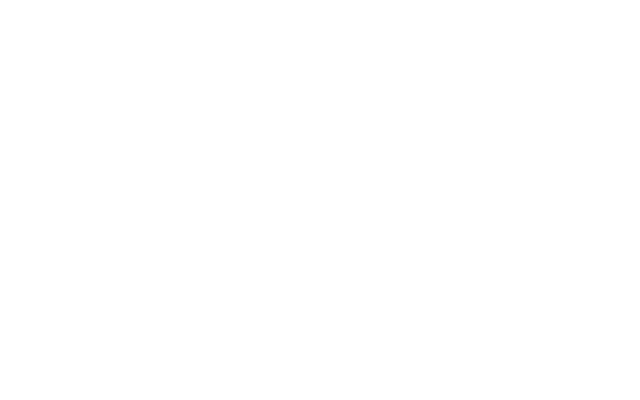
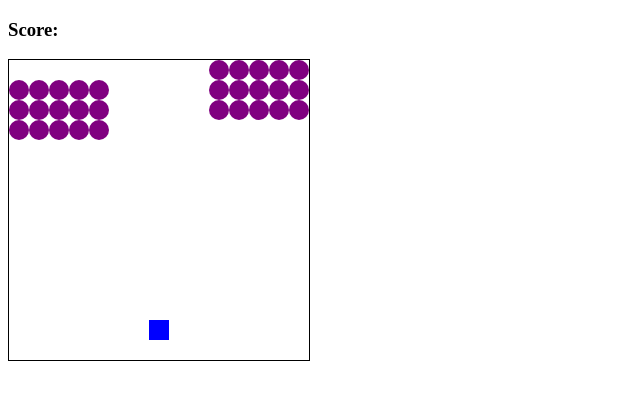
Before and after one commit to lmssr/space-invaders, a plain HTML site: page index.html in a window 1280 px wide. Shown: the whole page, without its empty margins (0-640 px from the left). Drawn offline with Linux system fonts and the light colour scheme.

Commit message:
finish game

```diff
--- a/app.js
+++ b/app.js
@@ -0,0 +1,120 @@
+document.addEventListener('DOMContentLoaded', () => {
+  const squares = document.querySelectorAll('.grid div')
+  const resultDisplay = document.querySelector('#result')
+  let width = 15
+  let currentShooterIndex = 202
+  let currentInvaderIndex = 0
+  let alienInvadersTakenDown = []
+  let result = 0
+  let direction = 1
+  let invaderId
+
+  const alienInvaders = [
+    0, 1, 2, 3, 4, 5, 6, 7, 8, 9,
+    15,16,17,18,19,20,21,22,23,24,
+    30,31,32,33,34,35,36,37,38,39
+    ]
+
+    alienInvaders.forEach( invader => squares[currentInvaderIndex + invader].classList.add('invader'))
+
+    squares[currentShooterIndex].classList.add('shooter')
+
+    function moveShooter(e) {
+      squares[currentShooterIndex].classList.remove('shooter')
+      switch(e.keyCode) {
+        case 37:
+          if(currentShooterIndex % width !== 0) currentShooterIndex -=1
+          break
+        case 39:
+          if(currentShooterIndex % width < width -1) currentShooterIndex +=1
+          break
+      }
+      squares[currentShooterIndex].classList.add('shooter')
+    }
+    document.addEventListener('keydown', moveShooter)
+
+    function moveInvaders() {
+      const leftEdge = alienInvaders[0] % width === 0
+      const rightEdge = alienInvaders[alienInvaders.length -1] % width === -1
+
+      if((leftEdge && direction === -1) || (rightEdge && direction === 1)) {
+        direction = width
+      } else if (direction === width) {
+        if (leftEdge) direction = 1
+        else direction = -1
+      }
+      for (let i = 0; i <= alienInvaders.length -1; i++) {
+        squares[alienInvaders[i]].classList.remove('invader')
+      }
+      for (let i = 0; i <= alienInvaders.length -1; i++) {
+        alienInvaders[i] += direction
+      }
+      for (let i = 0; i <= alienInvaders.length -1; i++) {
+        if(!alienInvadersTakenDown.includes(i)) {
+        squares[alienInvaders[i]].classList.add('invader')
+        }
+      }
+
+      if(squares[currentShooterIndex].classList.contains('invader', 'shooter')) {
+        resultDisplay.textContent = 'Game Over'
+        squares[currentShooterIndex].classList.add('boom')
+        clearInterval(invaderId)
+      }
+
+      for (let i = 0; i <= alienInvaders.length -1; i++) {
+        if(alienInvaders[i] > (squares.length - (width-1))) {
+          resultDisplay.textContent = 'Game Over'
+          clearInterval(invaderId)
+        }
+      }
+
+    if(alienInvadersTakenDown.length === alienInvaders.length) {
+      resultDisplay.textContent = "You Win"
+      clearInterval(invaderId)
+    }
+    }
+    invaderId = setInterval(moveInvaders, 500)
+
+    function shoot(e) {
+      let laserId
+      let currentLaserIndex = currentShooterIndex
+
+      function moveLaser() {
+        squares[currentLaserIndex].classList.remove('laser')
+        currentLaserIndex -= width
+        squares[currentLaserIndex].classList.add('laser')
+
+        if(squares[currentLaserIndex].classList.contains('invader')) {
+          squares[currentLaserIndex].classList.remove('laser')
+          squares[currentLaserIndex].classList.remove('invader')
+          squares[currentLaserIndex].classList.add('boom')
+
+          setTimeout(() => squares[currentLaserIndex].classList.remove('boom'), 250)
+          clearInterval(laserId)
+
+          const alienTakenDown = alienInvaders.indexOf(currentLaserIndex)
+          alienInvadersTakenDown.push(alienTakenDown)
+          result++
+          resultDisplay.textContent = result
+        }
+
+        if(currentLaserIndex < width) {
+          clearInterval(laserId)
+          setTimeout(() => squares[currentLaserIndex].classList.remove('laser'), 100)
+        }
+      }
+
+      // document.addEventListener('keyup', e => {
+      //   if(e.keyCode === 32) {
+      //     laserId = setInterval(moveLaser, 100)
+      //   }
+      // })
+      switch(e.keyCode) {
+        case 32:
+        laserId = setInterval(moveLaser, 100)
+        break
+      }
+    }
+
+    document.addEventListener('keyup', shoot)
+})
--- a/index.html
+++ b/index.html
@@ -7,6 +7,233 @@
   <script src="app.js" charset="utf-8"></script>
 </head>
 <body>
-
+  <h3>Score:<span id="result"></span></h3>
+  <div class="grid">
+    <div></div>
+    <div></div>
+    <div></div>
+    <div></div>
+    <div></div>
+    <div></div>
+    <div></div>
+    <div></div>
+    <div></div>
+    <div></div>
+    <div></div>
+    <div></div>
+    <div></div>
+    <div></div>
+    <div></div>
+    <div></div>
+    <div></div>
+    <div></div>
+    <div></div>
+    <div></div>
+    <div></div>
+    <div></div>
+    <div></div>
+    <div></div>
+    <div></div>
+    <div></div>
+    <div></div>
+    <div></div>
+    <div></div>
+    <div></div>
+    <div></div>
+    <div></div>
+    <div></div>
+    <div></div>
+    <div></div>
+    <div></div>
+    <div></div>
+    <div></div>
+    <div></div>
+    <div></div>
+    <div></div>
+    <div></div>
+    <div></div>
+    <div></div>
+    <div></div>
+    <div></div>
+    <div></div>
+    <div></div>
+    <div></div>
+    <div></div>
+    <div></div>
+    <div></div>
+    <div></div>
+    <div></div>
+    <div></div>
+    <div></div>
+    <div></div>
+    <div></div>
+    <div></div>
+    <div></div>
+    <div></div>
+    <div></div>
+    <div></div>
+    <div></div>
+    <div></div>
+    <div></div>
+    <div></div>
+    <div></div>
+    <div></div>
+    <div></div>
+    <div></div>
+    <div></div>
+    <div></div>
+    <div></div>
+    <div></div>
+    <div></div>
+    <div></div>
+    <div></div>
+    <div></div>
+    <div></div>
+    <div></div>
+    <div></div>
+    <div></div>
+    <div></div>
+    <div></div>
+    <div></div>
+    <div></div>
+    <div></div>
+    <div></div>
+    <div></div>
+    <div></div>
+    <div></div>
+    <div></div>
+    <div></div>
+    <div></div>
+    <div></div>
+    <div></div>
+    <div></div>
+    <div></div>
+    <div></div>
+    <div></div>
+    <div></div>
+    <div></div>
+    <div></div>
+    <div></div>
+    <div></div>
+    <div></div>
+    <div></div>
+    <div></div>
+    <div></div>
+    <div></div>
+    <div></div>
+    <div></div>
+    <div></div>
+    <div></div>
+    <div></div>
+    <div></div>
+    <div></div>
+    <div></div>
+    <div></div>
+    <div></div>
+    <div></div>
+    <div></div>
+    <div></div>
+    <div></div>
+    <div></div>
+    <div></div>
+    <div></div>
+    <div></div>
+    <div></div>
+    <div></div>
+    <div></div>
+    <div></div>
+    <div></div>
+    <div></div>
+    <div></div>
+    <div></div>
+    <div></div>
+    <div></div>
+    <div></div>
+    <div></div>
+    <div></div>
+    <div></div>
+    <div></div>
+    <div></div>
+    <div></div>
+    <div></div>
+    <div></div>
+    <div></div>
+    <div></div>
+    <div></div>
+    <div></div>
+    <div></div>
+    <div></div>
+    <div></div>
+    <div></div>
+    <div></div>
+    <div></div>
+    <div></div>
+    <div></div>
+    <div></div>
+    <div></div>
+    <div></div>
+    <div></div>
+    <div></div>
+    <div></div>
+    <div></div>
+    <div></div>
+    <div></div>
+    <div></div>
+    <div></div>
+    <div></div>
+    <div></div>
+    <div></div>
+    <div></div>
+    <div></div>
+    <div></div>
+    <div></div>
+    <div></div>
+    <div></div>
+    <div></div>
+    <div></div>
+    <div></div>
+    <div></div>
+    <div></div>
+    <div></div>
+    <div></div>
+    <div></div>
+    <div></div>
+    <div></div>
+    <div></div>
+    <div></div>
+    <div></div>
+    <div></div>
+    <div></div>
+    <div></div>
+    <div></div>
+    <div></div>
+    <div></div>
+    <div></div>
+    <div></div>
+    <div></div>
+    <div></div>
+    <div></div>
+    <div></div>
+    <div></div>
+    <div></div>
+    <div></div>
+    <div></div>
+    <div></div>
+    <div></div>
+    <div></div>
+    <div></div>
+    <div></div>
+    <div></div>
+    <div></div>
+    <div></div>
+    <div></div>
+    <div></div>
+    <div></div>
+    <div></div>
+    <div></div>
+    <div></div>
+    <div></div>
+    <div></div>
+  </div>
 </body>
 </html>
--- a/style.css
+++ b/style.css
@@ -0,0 +1,29 @@
+.grid {
+  display: flex;
+  flex-wrap: wrap;
+  border: solid 1px;
+  height: 300px;
+  width: 300px;
+}
+
+.grid div {
+  height: 20px;
+  width: 20px;
+}
+
+.shooter {
+  background-color: blue;
+}
+
+.invader {
+  background-color: purple;
+  border-radius: 10px;
+}
+
+.boom {
+  background-color: red;
+}
+
+.laser {
+  background-color: orange;
+}
```
